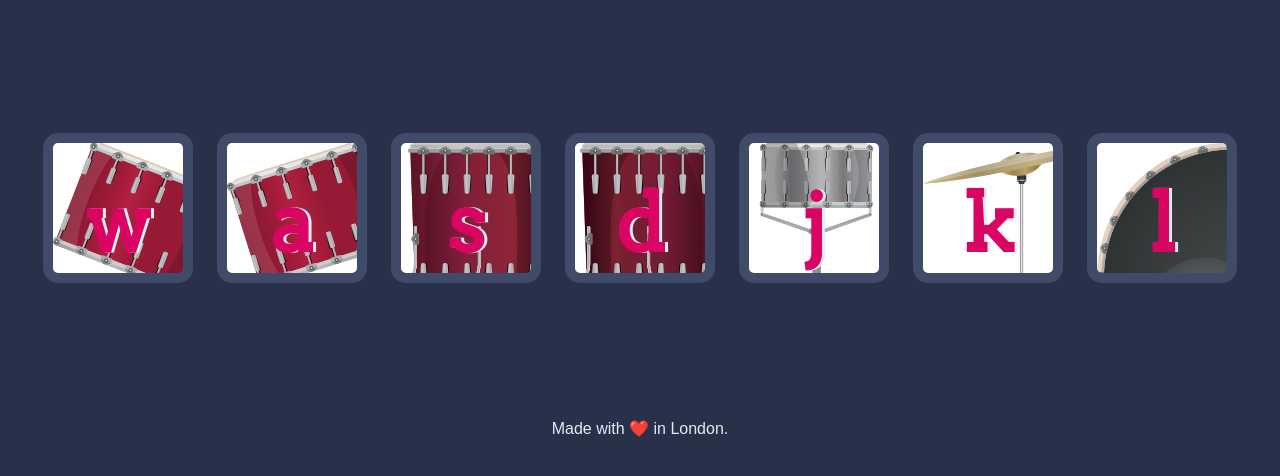
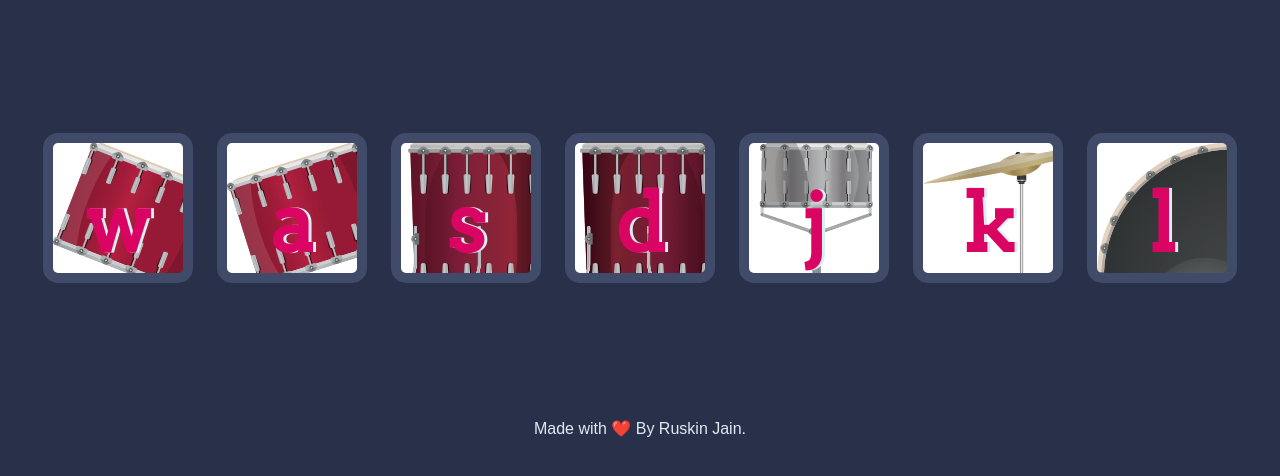
Before and after one commit to masterbolt20/DrumKit, a plain HTML site: page index.html in a window 1280 px wide. Shown: the part 156-632 px from the top of the page. Drawn offline with Linux system fonts and the light colour scheme.

Commit message:
index.html

```diff
--- a/index.html
+++ b/index.html
@@ -23,7 +23,7 @@
 
 
   <footer>
-    Made with ❤️ in London.
+    Made with ❤️ By Ruskin Jain.
   </footer>
   <script src="index.js"></script>
 </body>
```
